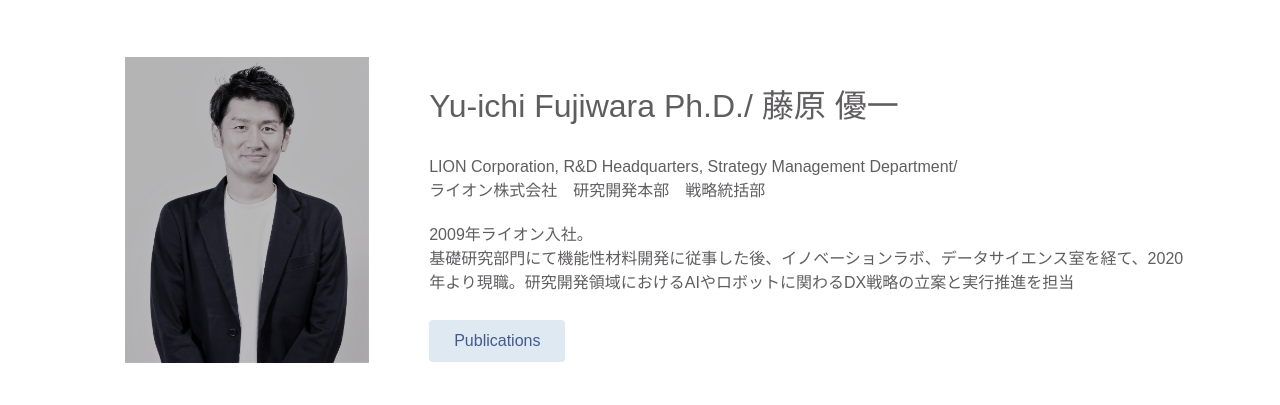
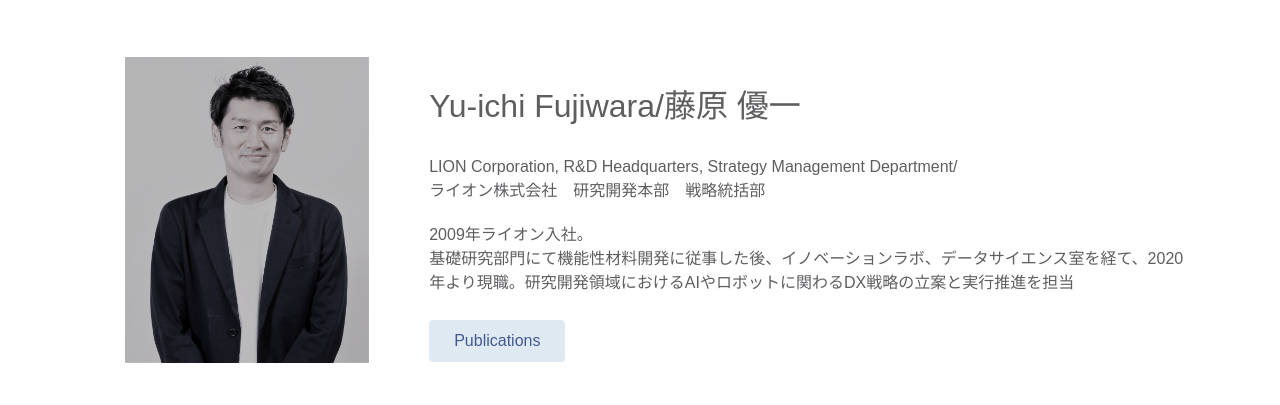
Before and after one commit to yfujiwara0211/self-introduction-site_rev, a plain HTML site: page index.html in a window 1280 px wide. Shown: the part 395-800 px from the top of the page. Drawn offline with nearby package versions, Linux system fonts and the light colour scheme.

Commit message:
Update index.html

```diff
--- a/index.html
+++ b/index.html
@@ -23,21 +23,22 @@
     </div>
     <div class="middle-wrapper">
         <div class="container">
+            <div class="item">
                 <div class="profile-photo">
                     <img src="profile-photo.jpg" alt="#">
                 </div>
                 <div class="text-content">
-                <h2 class="name">Yu-ichi Fujiwara Ph.D./ 藤原 優一
-                </h2>
+                    <h2 class="name">Yu-ichi Fujiwara/藤原 優一</h2>
                     <p class="affiliation">LION Corporation, R&D Headquarters, Strategy Management Department/</p>
                     <p class="affiliation">ライオン株式会社　研究開発本部　戦略統括部</p>
                     <ul class="carrer">
                         <li>2009年ライオン入社。</li>
                         <li>基礎研究部門にて機能性材料開発に従事した後、イノベーションラボ、データサイエンス室を経て、2020年より現職。研究開発領域におけるAIやロボットに関わるDX戦略の立案と実行推進を担当</li>
                     </ul>
-            </div>
                     <div class="publications">
                         <a class="btn paper" href="https://www.researchgate.net/profile/Yu-Ichi-Fujiwara">Publications</a>
+                    </div>
+                </div>
             </div>
         </div>
     </div>
```
Lines whose indentation alone changed are shown as unchanged.
